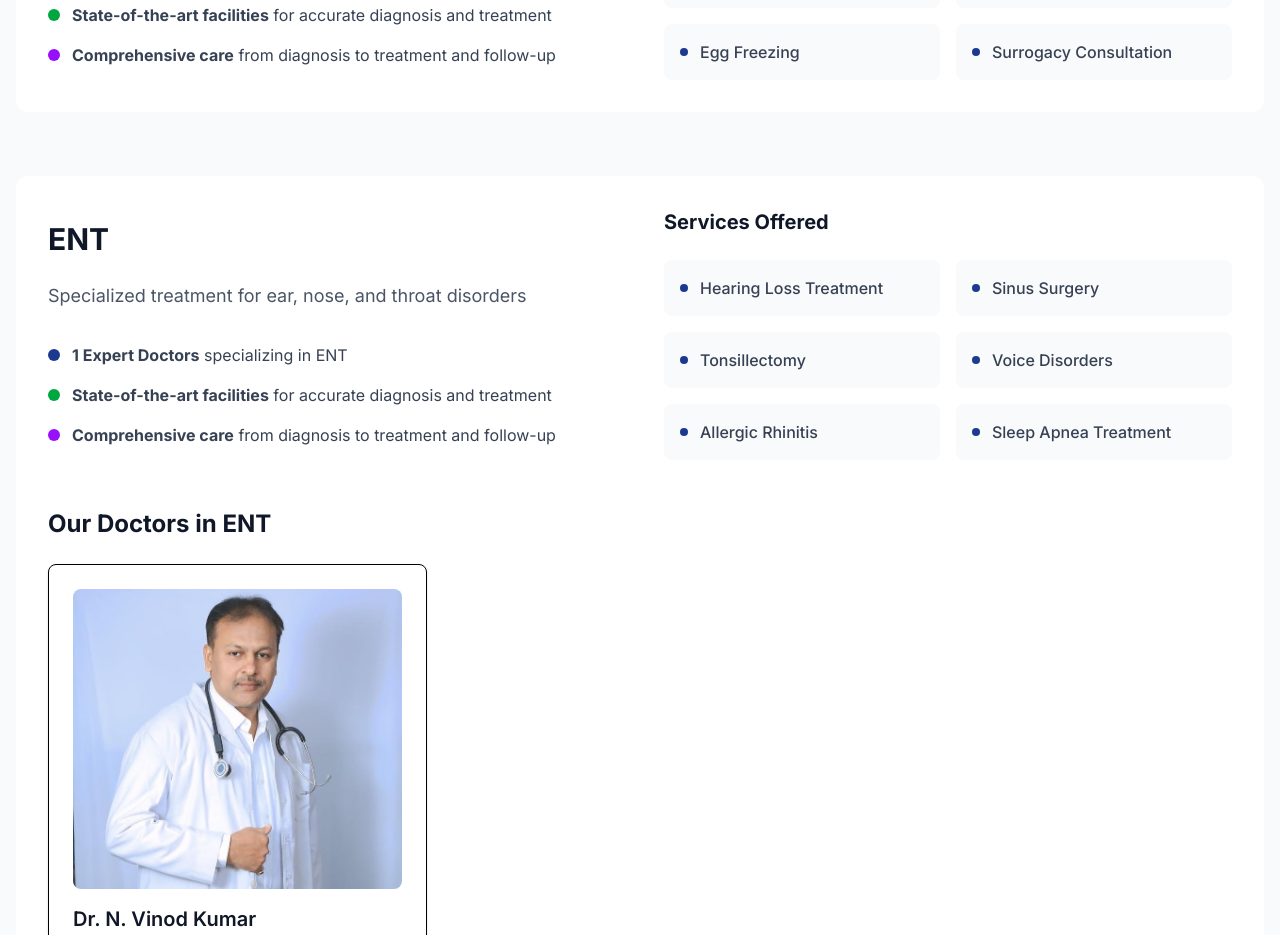
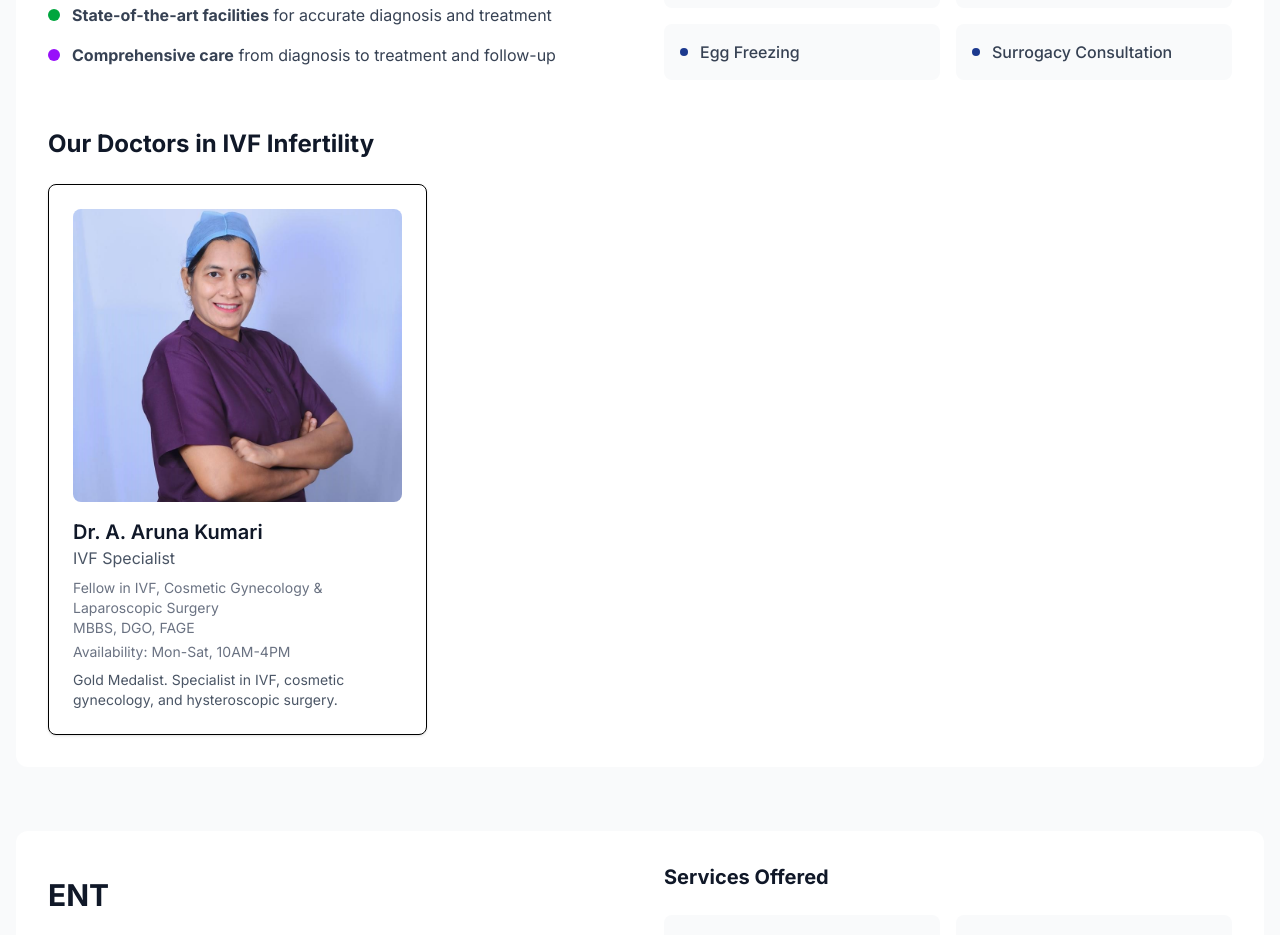
Before and after one commit to websiteb47/neravati-hospital, a React (Vite) app: page /departments in a window 1280 px wide. Shown: the part 2100-3035 px from the top of the page. Built offline with nearby package versions, Linux system fonts and the light colour scheme.

Commit message:
vertico and allergy clinics added 2

```diff
--- a/src/pages/Departments.jsx
+++ b/src/pages/Departments.jsx
@@ -1,8 +1,93 @@
 import { useState, useEffect } from 'react';
 import DepartmentCard from '../components/DepartmentCard';
 import { departments } from '../data/doctors';
-import { doctors } from '../data/doctors';   // ✅ import doctors
+
 import { Search } from 'lucide-react';
+
+
+const doctors = [
+  {
+    id: 1,
+    name: "Dr. N. Vinod Kumar",
+    specialty: "ENT Specialist",
+    department: "ENT",
+    image: "/images/doctor-vinod.jpeg",
+    experience: "Ex. Surgical Registrar, K.K.R ENT Hospital, Chennai",
+    education: "MBBS (OSM), MS (ENT), MRSH",
+    availability: "Mon-Sat, 9AM-5PM",
+    rating: 4.8,
+    patients: 950,
+    description: "Expert in ear, nose, and throat problems. Former Asst. Professor at Mamata Medical College."
+  },
+  {
+    id: 2,
+    name: "Dr. A. Aruna Kumari",
+    specialty: "Gynecology & IVF",
+    department: "Gynecology",
+    image: "/images/doctor-aruna.jpeg",
+    experience: "Fellow in IVF, Cosmetic Gynecology & Laparoscopic Surgery",
+    education: "MBBS, DGO, FAGE",
+    availability: "Mon-Sat, 10AM-4PM",
+    rating: 4.9,
+    patients: 1300,
+    description: "Gold Medalist. Specialist in IVF, cosmetic gynecology, and hysteroscopic surgery. Former Asst. Professor at Mamata Medical College."
+  },
+  {
+    id: 3,
+    name: "Dr. D. Fatima Bee",
+    specialty: "Gynecology & Laparoscopy",
+    department: "Gynecology",
+    image: "/images/doctor-fatima.jpeg",
+    experience: "Laparoscopic & NDVH Surgeon",
+    education: "MBBS, MS (OBG), FMAS",
+    availability: "Mon-Sat, 9AM-3PM",
+    rating: 4.8,
+    patients: 900,
+    description: "Expert in laparoscopic procedures and normal delivery without hysterectomy (NDVH)."
+  },
+  {
+    id: 4,
+    name: "Dr. K. Suman Kumar",
+    specialty: "Orthopedics",
+    department: "Orthopedics",
+    image: "/images/doctor-suman.jpeg",
+    experience: "Specialist in trauma and joint replacements",
+    education: "MBBS, MS (Ortho), CCPM, MRCS (UK)",
+    availability: "Mon-Sat, 9AM-5PM",
+    rating: 4.7,
+    patients: 1000,
+    description: "Consultant Orthopaedician with expertise in trauma care and joint replacement surgeries."
+  },
+  {
+    id: 5,
+    name: "Dr. Y. Devendra Nayak",
+    specialty: "General Physician & Internal Medicine",
+    department: "General Medicine",
+    image: "/images/doctor-devendra.jpeg",
+    experience: "Trained at VMMC & Safdarjung Hospital, New Delhi",
+    education: "MBBS, MD (General Medicine)",
+    availability: "24/7 Emergency Service Available",
+    rating: 4.9,
+    patients: 1600,
+    description: "Specialist in diabetes, thyroid, hypertension, heart diseases, chest infections, viral fevers, dengue, typhoid, joint pains, asthma, and more. Also treats gynec, pediatric, and geriatric cases with expert care in both inpatient and outpatient settings."
+  },
+  {
+    id: 6,
+    name: "Dr. A. Aruna Kumari",
+    specialty: "IVF Specialist",
+    department: "IVF Infertility",
+    image: "/images/doctor-aruna.jpeg",
+    experience: "Fellow in IVF, Cosmetic Gynecology & Laparoscopic Surgery",
+    education: "MBBS, DGO, FAGE",
+    availability: "Mon-Sat, 10AM-4PM",
+    rating: 4.9,
+    patients: 1300,
+    description: "Gold Medalist. Specialist in IVF, cosmetic gynecology, and hysteroscopic surgery."
+  }
+
+]
+;
+
 
 const Departments = () => {
   const [searchTerm, setSearchTerm] = useState('');
--- a/src/pages/Services.jsx
+++ b/src/pages/Services.jsx
@@ -106,24 +106,17 @@ const Services = () => {
         and treatment for a wide range of allergies with state-of-the-art technology.
       </p>
 
-  {/* Image + Video Side by Side */}
-  <div className="grid grid-cols-1 md:grid-cols-2 gap-8 items-center max-w-5xl mx-auto">
       {/* Image */}
-    <div className="flex justify-center">
-      <img
-        src="/images/allergy.jpeg"
-        alt="Allergy Clinic"
-        className="rounded-xl shadow-lg w-full max-w-lg object-cover"
-      />
+      <div className="flex justify-center mb-8">
+        <img src="/images/allergy.jpeg" alt="Allergy Clinic" className="rounded-xl shadow-lg w-full max-w-lg object-cover" />
       </div>
 
       {/* Video */}
-    <div>
+      <div className="max-w-4xl mx-auto">
         <video controls className="w-full rounded-xl shadow-lg">
           <source src="/videos/allergy.mp4" type="video/mp4" />
           Your browser does not support the video tag.
         </video>
-    </div>
       </div>
     </div>
 
```
Also changed, not shown: 1 other file (tests, documents, lock files or other folders). Lines whose indentation alone changed are shown as unchanged.
